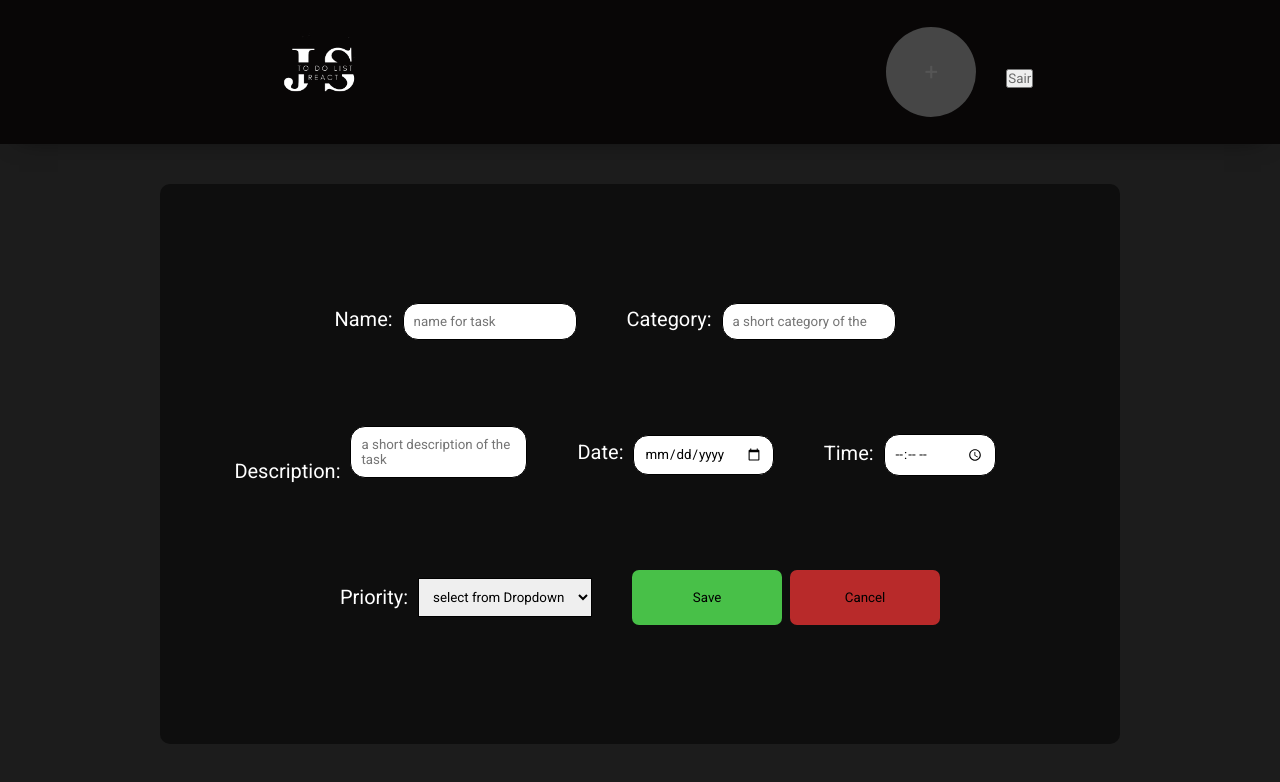
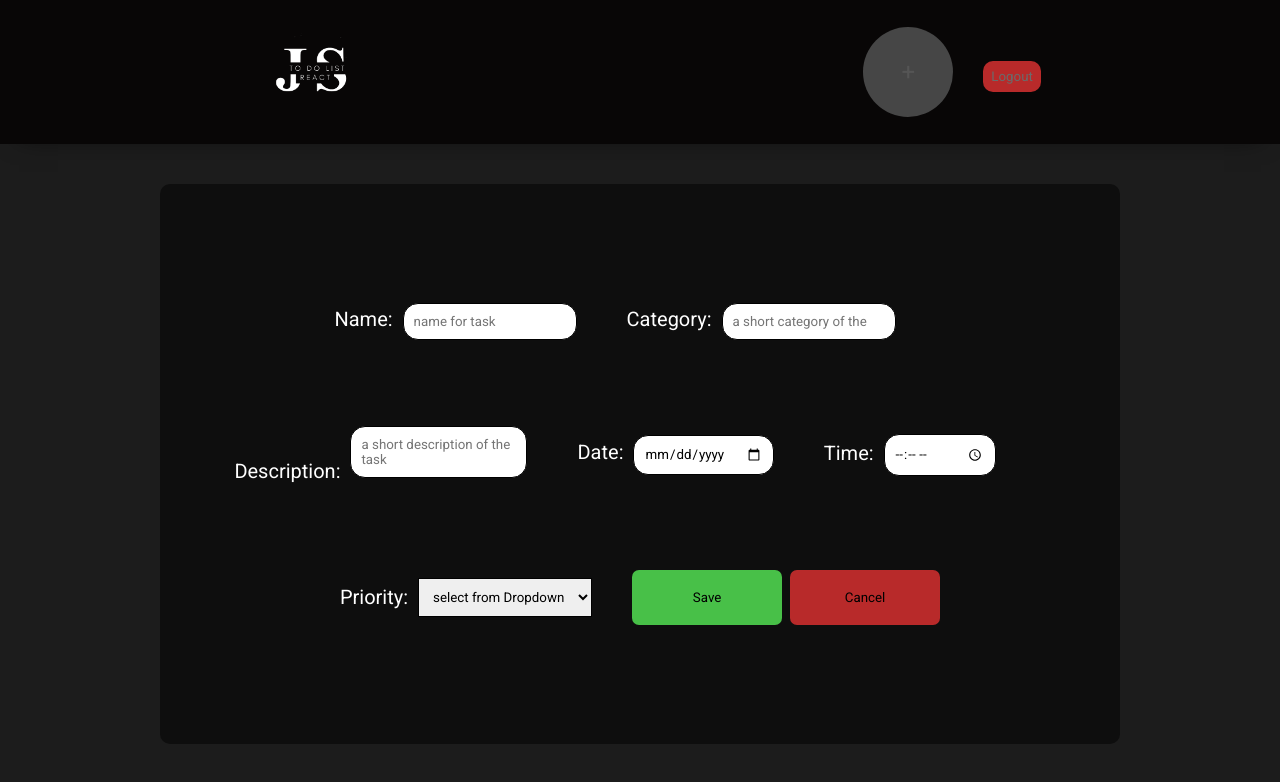
Before and after one commit to DaviAbranges/To-do-List, a React (Vite) app: page /addTask in a window 1280 px wide. Shown: the top 782 px of the page. Built offline with nearby package versions, Linux system fonts and the light colour scheme.

Commit message:
style: implements styling on logout button and Login component

```diff
--- a/src/components/Header/Header.css
+++ b/src/components/Header/Header.css
@@ -74,6 +74,19 @@
   color: rgb(107, 107, 107);
 }
 
+.logout{
+  background-color: rgb(184, 42, 42);
+  padding: 8px;
+  border: none;
+  border-radius: 10px;
+  color: white;
+}
+
+.logout:hover{
+  cursor: pointer;
+  background-color: rgb(202, 59, 59);
+}
+
 .perfil input[type="file"] + .perfilImageContainer:hover {
   background-color: #ddd;
 }
--- a/src/components/Header/Header.jsx
+++ b/src/components/Header/Header.jsx
@@ -2,27 +2,37 @@ import { useState, useContext } from 'react';
 import TaskContext from '../../context/TaskContext';
 import logo from '../../images/logo.png';
 import './Header.css';
+import { useNavigate } from 'react-router-dom';
 
 export default function Header() {
-  const [profileImage, setProfileImage] = useState(null);
   const { name, email } = useContext(TaskContext);
+  const [localStorageImage, setLocalStorageImage] = useState(localStorage.getItem('profileImage'));
+
   const handleProfileImageChange = (event) => {
     const file = event.target.files[0];
 
     if (file) {
       const reader = new FileReader();
       reader.onloadend = () => {
-        setProfileImage(reader.result);
+        localStorage.setItem('profileImage', reader.result);
+        setLocalStorageImage(reader.result);
       };
       reader.readAsDataURL(file);
     } else {
-      setProfileImage(null);
+      localStorage.removeItem('profileImage');
+      setLocalStorageImage(null);
     }
+  };
+
+  const navigate = useNavigate();
+  const handlerLogout = () => {
+    localStorage.clear();
+    navigate('/login');
   };
 
   return (
     <div className="header">
-      <img src={logo} alt="" className="logo" />
+      <img src={logo} alt="Logo" className="logo" />
       <label htmlFor="profileInput" className="perfil">
         <input
           type="file"
@@ -31,12 +41,18 @@ export default function Header() {
           onChange={handleProfileImageChange}
         />
         <div className="perfilImageContainer">
-          {profileImage ? <img src={profileImage} alt="Perfil" className="perfilImage" /> : <span>+</span>}
+          {localStorageImage ? (
+            <img src={localStorageImage} alt="Perfil" className="perfilImage" />
+          ) : (
+            <span>+</span>
+          )}
         </div>
         <div className="datasPerfil">
           <p>{name}</p>
           <p>{email}</p>
-          <button onClick={() => localStorage.removeItem('email')}>Sair</button>
+          <div>
+            <button onClick={handlerLogout} className='logout'>Logout</button>
+          </div>
         </div>
       </label>
     </div>
--- a/src/components/Table/Table.css
+++ b/src/components/Table/Table.css
@@ -16,11 +16,11 @@ thead th {
   font-size: 18px;
 }
 head th {
-  text-align: center;
+  text-align: start;
 }
 
 tbody td {
-  text-align: start;
+  text-align: center;
 }
 .yellow{
   color: rgb(255, 115, 0);
--- a/src/screens/Login/Login.css
+++ b/src/screens/Login/Login.css
@@ -16,9 +16,6 @@
   display: flex;
   flex-direction: column;
   background-color: #383838;
-  /* -webkit-box-shadow: 0px 12px 94px -9px rgba(0,0,0,0.75);
-  -moz-box-shadow: 0px 12px 94px -9px rgba(0,0,0,0.75);
-  box-shadow: 0px 12px 94px -9px rgba(0,0,0,0.75); */
   height: 500px;
   width: 650px;
   align-items: center;
@@ -100,3 +97,27 @@
   background-color: red;
   color: white;
 }
+
+@media screen and (max-width: 675px){
+  .loginContainer{
+    display: flex;
+    flex-direction: column;
+    background-color: #383838;
+    height: 500px;
+    width: 350px;
+    align-items: center;
+    justify-content: center;
+    gap: 50px;
+    border-radius: 10px;
+  }
+
+  .inputLogin {
+    height: 35px;
+    width: 260px;
+    border: none;
+    border-radius: 8px;
+    outline: none;
+    border: 1px solid rgb(66, 66, 66);
+
+  }
+}
```
